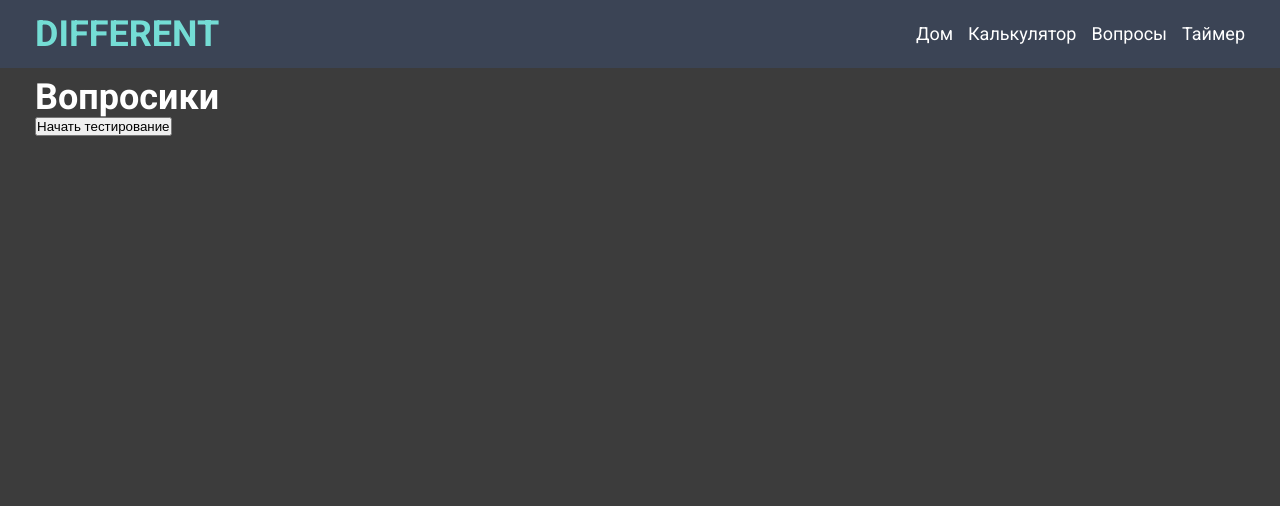
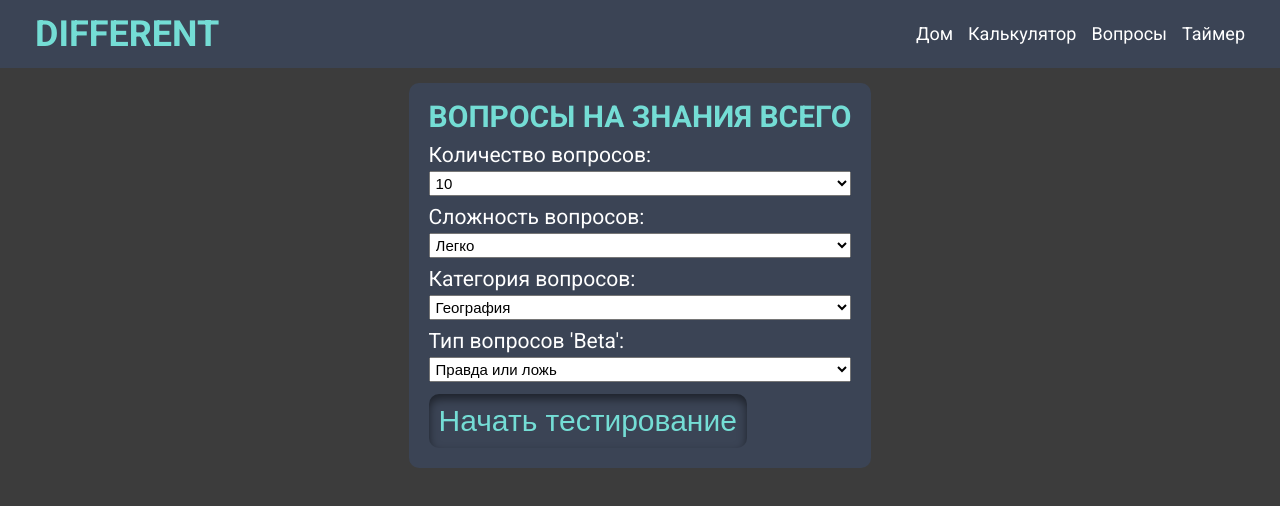
Before and after one commit to lime4512/Different-app, a React (Create React App) app: page /quiz in a window 1280 px wide. Shown: the top 506 px of the page. Built offline with nearby package versions, Linux system fonts and the light colour scheme; no server answers.

Commit message:
add new style quiz

```diff
--- a/src/pages/quiz/Questions.jsx
+++ b/src/pages/quiz/Questions.jsx
@@ -1,4 +1,5 @@
 import { useState } from 'react'
+import '../../style/Questions.css'
 
 const Questions = props => {
 	const [lenQuest, setLenQuest] = useState(1)
@@ -17,20 +18,41 @@ const Questions = props => {
 		} else {
 		}
 	}
+
+	const handlerBack = () => {
+		props.back(false)
+	}
 	return (
 		<div className='question-container'>
 			{isOpen ? (
-				<div>
-					<h1>{props.data.results[numQuest].question}</h1>
-					<button onClick={nextQuestHandler} value={'True'}>
-						True
-					</button>
-					<button onClick={nextQuestHandler} value={'False'}>
-						False
-					</button>
-					<span>
-						Вопрос {lenQuest} из {props.data.results.length}
-					</span>
+				<div className='question-content'>
+					<div className='question-block-title'>
+						<p className='question-subTitle'>
+							Вопрос {lenQuest} из {props.data.results.length}
+						</p>
+						<h1>
+							{props.data.results[numQuest].question
+								.replace(/&#039;/g, "'")
+								.replace(/&quot;/g, '"')}
+						</h1>
+					</div>
+					<div className='question-block-btn'>
+						<button
+							onClick={nextQuestHandler}
+							value={'True'}
+							className='question-btn'
+						>
+							True
+						</button>
+
+						<button
+							onClick={nextQuestHandler}
+							value={'False'}
+							className='question-btn'
+						>
+							False
+						</button>
+					</div>
 				</div>
 			) : (
 				<div>
@@ -38,6 +60,7 @@ const Questions = props => {
 					<p>
 						Правильных ответов: {numCorrect} из {props.data.results.length}
 					</p>
+					<button onClick={handlerBack}>Назад</button>
 				</div>
 			)}
 		</div>
--- a/src/pages/quiz/Quiz.jsx
+++ b/src/pages/quiz/Quiz.jsx
@@ -1,30 +1,123 @@
 import { useEffect, useState } from 'react'
 import Questions from './Questions'
+import '../../style/Quiz.css'
 
 const Quiz = () => {
 	const [isOpen, setIsOpen] = useState(false)
 	const [data, setData] = useState([])
 
+	const [amount, setAmount] = useState('10')
+	const [difficulty, setDifficulty] = useState('easy')
+	const [category, setCategory] = useState('22')
 	useEffect(() => {
 		fetch(
-			'https://opentdb.com/api.php?amount=10&category=22&difficulty=easy&type=boolean'
+			`https://opentdb.com/api.php?amount=${amount}&category=${category}&difficulty=${difficulty}&type=boolean`
 		)
 			.then(res => res.json())
 			.then(result => setData(result))
-	}, [])
+	}, [amount, difficulty, category])
+
 	const quizStartHandler = () => {
 		setIsOpen(true)
 	}
+
+	const handlerBack = bool => {
+		setIsOpen(bool)
+	}
+
+	const amountHandler = event => {
+		setAmount(event.target.value)
+	}
+
+	const difficultyHandler = event => {
+		setDifficulty(event.target.value)
+	}
+
+	const categoryHandler = event => {
+		setCategory(event.target.value)
+	}
 	return (
 		<div className='main-quiz'>
-			<h1>Вопросики</h1>
-			{isOpen ? (
-				<Questions data={data} />
-			) : (
-				<button type='submit' onClick={quizStartHandler}>
-					Начать тестирование
-				</button>
-			)}
+			<div className='quiz-container'>
+				{isOpen ? (
+					<Questions data={data} back={handlerBack} />
+				) : (
+					<div className='quiz-content'>
+						<h1 className='total-title-quiz'>Вопросы на знания всего</h1>
+						<div className='select-block'>
+							<div className='select-element'>
+								<h3 className='subTitle-quiz'>Количество вопросов:</h3>
+								<select className='quiz-select' onChange={amountHandler}>
+									<option className='quiz-value' value='10'>
+										10
+									</option>
+									<option className='quiz-value' value='15'>
+										15
+									</option>
+									<option className='quiz-value' value='20'>
+										20
+									</option>
+								</select>
+							</div>
+
+							<div className='select-element'>
+								<h3 className='subTitle-quiz'>Сложность вопросов:</h3>
+								<select className='quiz-select' onChange={difficultyHandler}>
+									<option className='quiz-value' value='easy'>
+										Легко
+									</option>
+									<option className='quiz-value' value='medium'>
+										Нормально
+									</option>
+									<option className='quiz-value' value='hard'>
+										Сложно
+									</option>
+								</select>
+							</div>
+
+							<div className='select-element'>
+								<h3 className='subTitle-quiz'>Категория вопросов:</h3>
+								<select className='quiz-select' onChange={categoryHandler}>
+									<option className='quiz-value' value='22'>
+										География
+									</option>
+									<option className='quiz-value' value='25'>
+										Искусство
+									</option>
+									<option className='quiz-value' value='18'>
+										Компьютер
+									</option>
+									<option className='quiz-value' value='15'>
+										Видео игры
+									</option>
+									<option className='quiz-value' value='11'>
+										Фильмы
+									</option>
+								</select>
+							</div>
+
+							<div className='select-element'>
+								<h3 className='subTitle-quiz'>Тип вопросов 'Beta':</h3>
+								<select className='quiz-select'>
+									<option className='quiz-value' value='boolean'>
+										Правда или ложь
+									</option>
+									<option className='quiz-value' value='multiple'>
+										множество ответов
+									</option>
+								</select>
+							</div>
+						</div>
+						<button
+							type='submit'
+							onClick={quizStartHandler}
+							className='total-quiz-btn'
+						>
+							Начать тестирование
+						</button>
+					</div>
+				)}
+			</div>
 		</div>
 	)
 }
--- /dev/null
+++ b/src/style/Questions.css
@@ -0,0 +1,29 @@
+.question-container {
+	width: 800px;
+	height: 300px;
+	display: flex;
+	align-items: center;
+}
+
+.question-content {
+	display: flex;
+	justify-content: space-between;
+}
+
+.question-block-title {
+	width: 70%;
+}
+
+.question-subTitle {
+	margin-bottom: 0px;
+	color: #74ddd5;
+}
+
+.question-block-btn {
+	display: flex;
+	align-items: center;
+}
+
+.question-btn {
+	display: block;
+}
--- /dev/null
+++ b/src/style/Quiz.css
@@ -0,0 +1,47 @@
+.main-quiz {
+	display: flex;
+	justify-content: center;
+}
+
+.quiz-container {
+	background-color: #3b4455;
+	padding: 20px;
+	border-radius: 10px;
+}
+
+.total-title-quiz {
+	margin-bottom: 10px;
+	font-size: 30px;
+	text-transform: uppercase;
+	color: #74ddd5;
+}
+
+.subTitle-quiz {
+	font-weight: normal;
+}
+
+.quiz-select {
+	width: 100%;
+	padding: 2px;
+	font-size: 15px;
+	margin-bottom: 7px;
+}
+
+.total-quiz-btn {
+	margin-top: 5px;
+	font-size: 30px;
+	border-radius: 10px;
+	display: block;
+	border: none;
+	background-color: transparent;
+	transition: 0.4s;
+	cursor: pointer;
+	padding: 10px;
+	color: #74ddd5;
+	box-shadow: inset 0px 5px 10px 0px rgba(0, 0, 0, 0.5);
+}
+
+.total-quiz-btn:hover {
+	transform: translateY(5px);
+	box-shadow: inset 0px 10px 20px 2px rgba(0, 0, 0, 0.25);
+}
```
